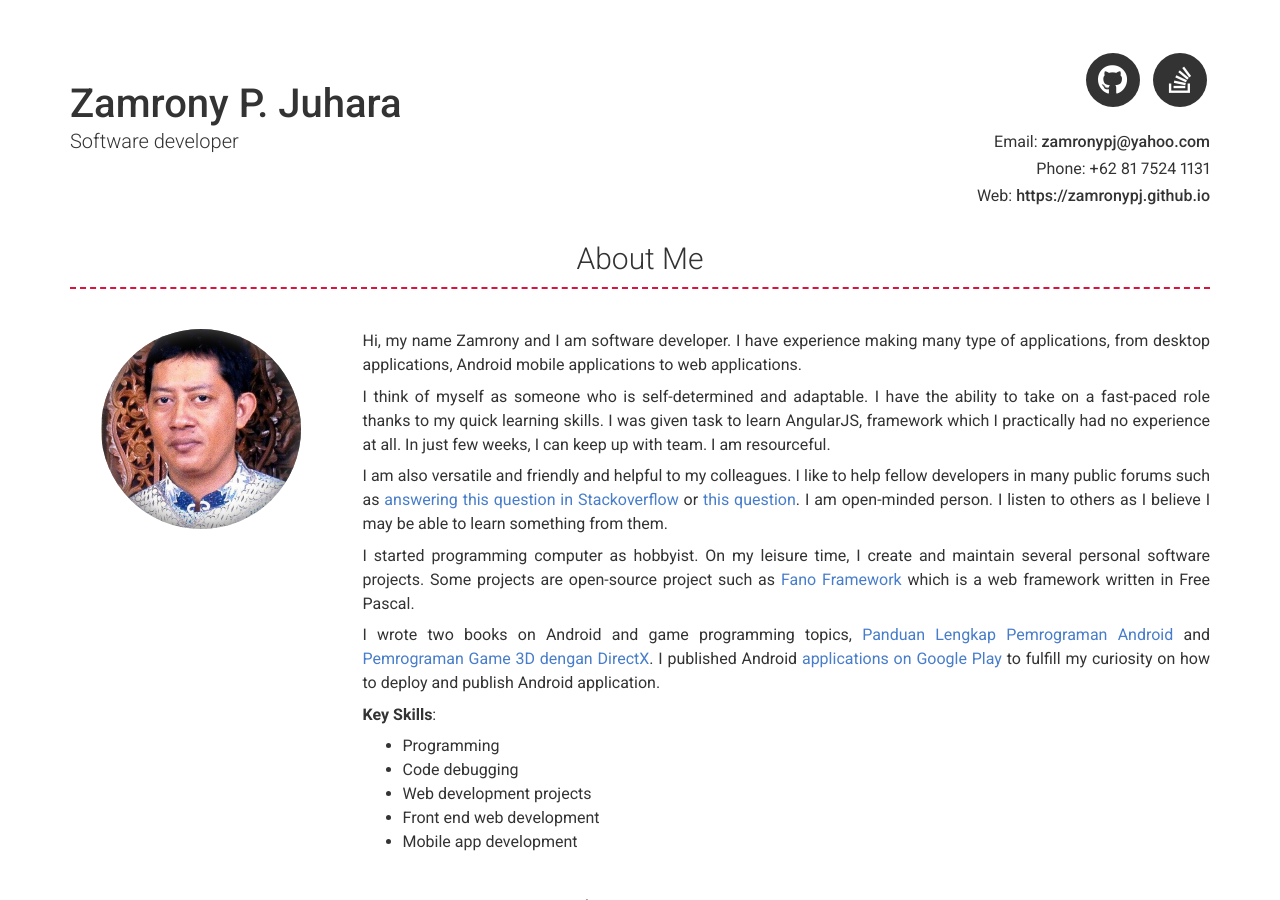
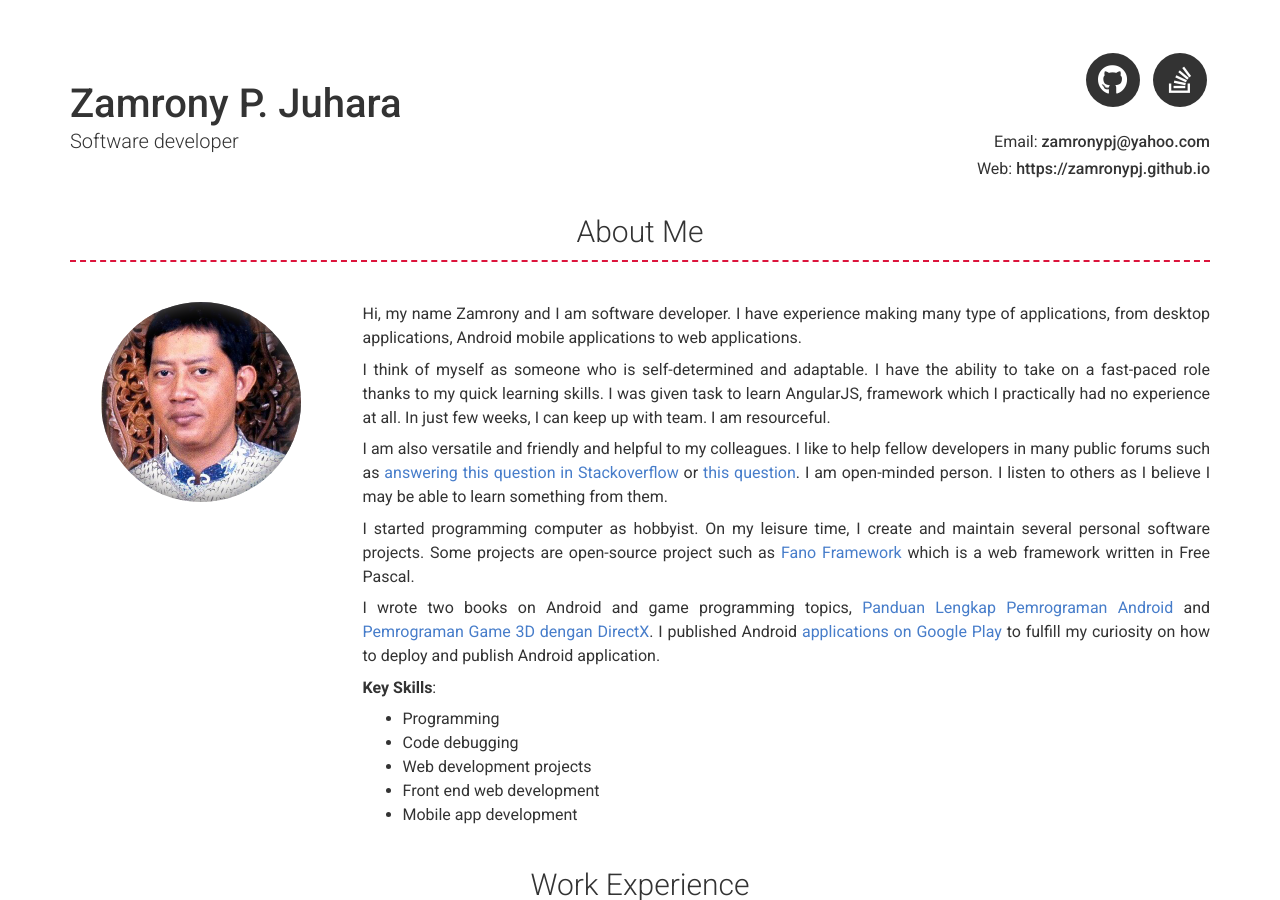
Before and after one commit to zamronypj/zamronypj.github.io, a Jekyll site: the page built from index.md, in a window 1280 px wide and 900 px high. Built offline with Jekyll 4.4.1, drawn with Linux system fonts in a browser that asks for light colours; nearby versions of some CDN libraries; a script that is not in the unit is left out; some of the changed lines change nothing that is shown.

Commit message:
hide phone

```diff
--- a/_config.yml
+++ b/_config.yml
@@ -11,7 +11,7 @@ name: Zamrony P. Juhara
 profile_title: Software developer
 email: zamronypj@yahoo.com
 # email_title: Email (Email title override)
-phone: +62 81 7524 1131
+# phone: +62 81 7524 1131
 # phone_title: Phone (Phone title override)
 website: https://zamronypj.github.io
 # website_title: Web (Website title override)
```
